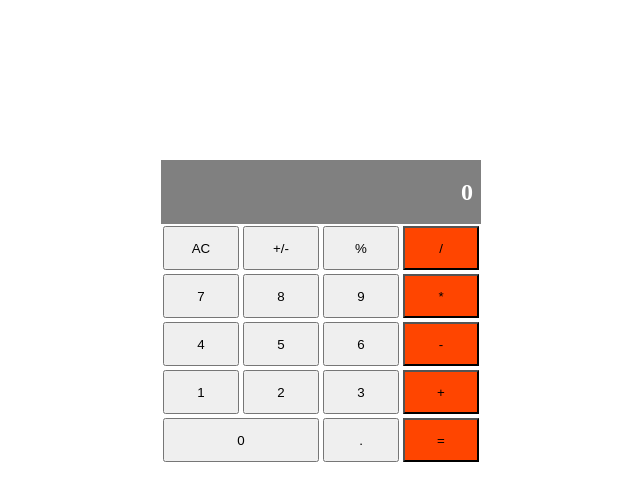
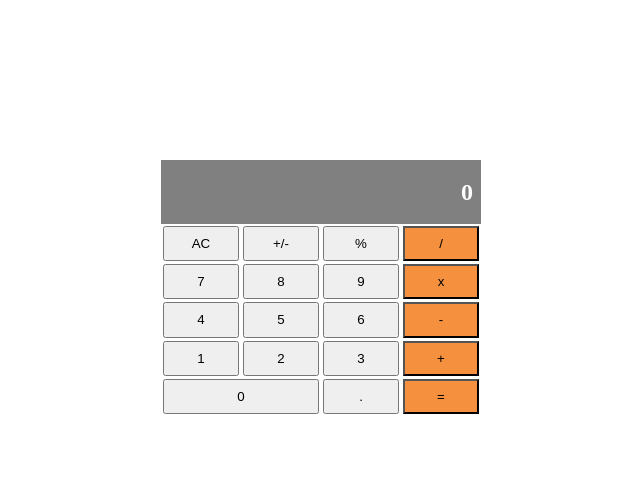
Before and after one commit to smunoz1988/math-magicians-react, a React (Create React App) app: page / in a window 1280 px wide. Shown: the top 500 px of the page, without its empty margins (319-959 px from the left). Built offline with nearby package versions, Linux system fonts and the light colour scheme.

Commit message:
create buttons dynamically

```diff
--- a/src/App.css
+++ b/src/App.css
@@ -22,17 +22,19 @@
   height: 12rem;
 }
 
-.ceroBotBTNContainer {
-  display: grid;
-  grid-template-columns: 50% 25% 25%;
-  height: 3rem;
-}
-
 .calcButtons {
   margin: 0.1rem;
   cursor: pointer;
 }
 
-.simpleMath {
-  background-color: orangered;
+.calcButtons:nth-child(17n) {
+  grid-column: 1 / span 2;
 }
+
+.calcButtons:nth-child(4n) {
+  background-color: #f5913e;
+}
+
+.calcButtons:nth-child(19) {
+  background-color: #f5913e;
+}
--- a/src/Components/Calculator.js
+++ b/src/Components/Calculator.js
@@ -1,30 +1,13 @@
 export default function Calculator() {
+  const buttons = ['AC', '+/-', '%', '/', 7, 8, 9, 'x', 4, 5, 6, '-', 1, 2, 3, '+', 0, '.', '='];
   return (
     <>
       <div className="calculator">
         <p className="outputResult">0</p>
         <div className="buttonContainer">
-          <button type="button" className="calcButtons">AC</button>
-          <button type="button" className="calcButtons">+/-</button>
-          <button type="button" className="calcButtons">%</button>
-          <button type="button" className="calcButtons simpleMath">/</button>
-          <button type="button" className="calcButtons">7</button>
-          <button type="button" className="calcButtons">8</button>
-          <button type="button" className="calcButtons">9</button>
-          <button type="button" className="calcButtons simpleMath">*</button>
-          <button type="button" className="calcButtons">4</button>
-          <button type="button" className="calcButtons">5</button>
-          <button type="button" className="calcButtons">6</button>
-          <button type="button" className="calcButtons simpleMath">-</button>
-          <button type="button" className="calcButtons">1</button>
-          <button type="button" className="calcButtons">2</button>
-          <button type="button" className="calcButtons">3</button>
-          <button type="button" className="calcButtons simpleMath">+</button>
-        </div>
-        <div className="ceroBotBTNContainer">
-          <button type="button" className="calcButtons">0</button>
-          <button type="button" className="calcButtons">.</button>
-          <button type="button" className="calcButtons simpleMath">=</button>
+          {buttons.map((button) => (
+            <button type="button" className="calcButtons" key={button}>{button}</button>
+          ))}
         </div>
       </div>
     </>
```
